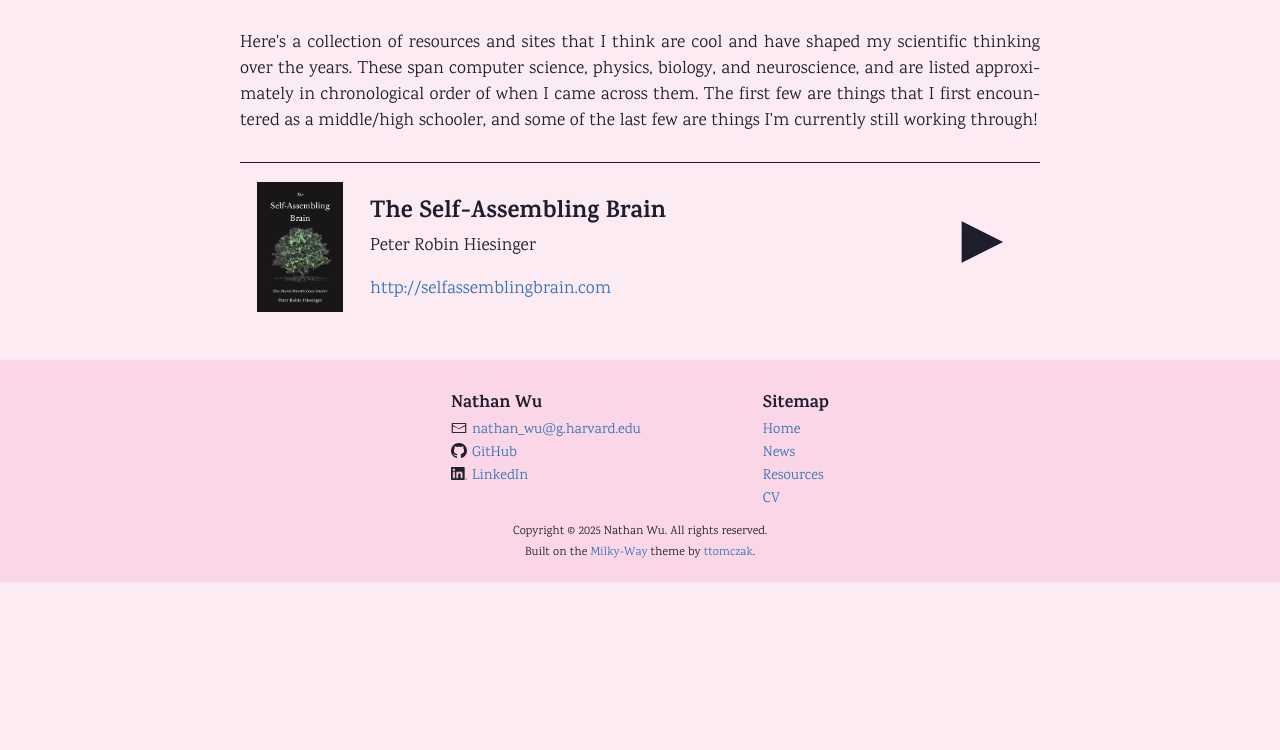
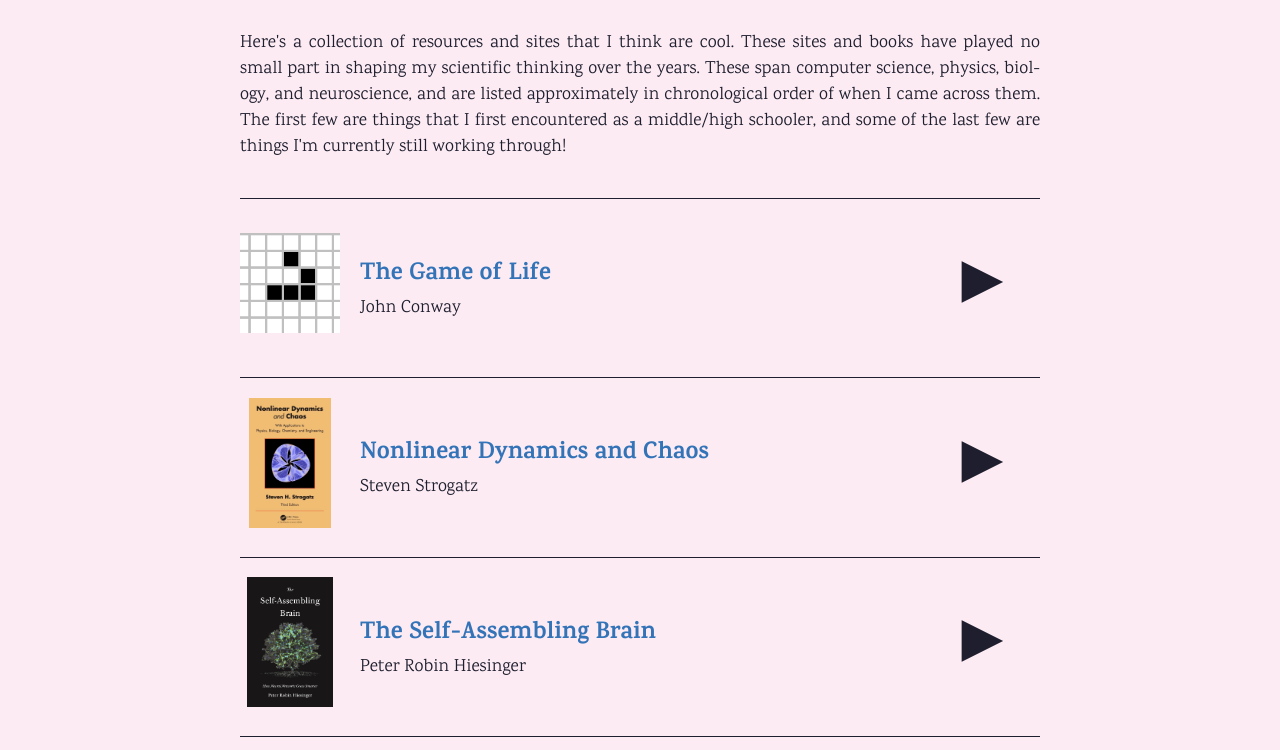
Before and after one commit to nathanhwu/nathanhwu.github.io, an Astro site: page /resources in a window 1280 px wide. Shown: the part 202-952 px from the top of the page. Before the commit the page ends 800 px from the top, so only its background shows below. Built offline with nearby package versions, Linux system fonts and the light colour scheme; Astro itself is replaced by a stand-in of ours.

Commit message:
expander button v1

```diff
--- a/public/styles/global.css
+++ b/public/styles/global.css
@@ -167,17 +167,23 @@ img {
   flex-direction: column;
 }
 
+.resource__unexpanded {
+  width:100%;
+  display: flex;
+  align-items: center;
+}
+
 .resource__row {
   width:100%;
   display: flex;
-  margin:10px 0;
   align-items: center;
+  flex-direction: row;
 }
 
 .resource__img {
-  width:120px;
+  width:100px;
   height:130px;
-  margin-right: 10px;
+  padding-right: 20px;
   object-fit: contain;
 }
 
@@ -198,7 +204,7 @@ img {
 
 .arrow {
   display: inline-block;
-  transition: transform 0.3s ease;
+  transition: transform 0.5s ease;
 }
 
 .arrow.expanded {
@@ -207,17 +213,17 @@ img {
 
 .resource__description >p {
   margin:0;
+  margin-top: 10px;
 }
 .expander-content {
   max-height:0;
   overflow: hidden;
   margin:0;
-  transition: max-height 0.3s ease, margin 0.3s ease;
+  transition: max-height 0.5s;
 }
 
 .expander-content.show {
-  max-height:500px;
-  margin: 10px 0;
+  max-height: 200px;
 }
 
 /* Button */
@@ -269,8 +275,8 @@ hr {
   height: 0.5px;
   border:none;
   margin: 0;
-  margin-top: 10px;
-  margin-bottom: 10px;
+  margin-top: 20px;
+  margin-bottom: 20px;
   background-color: var(--text);
 }
 
@@ -468,7 +474,7 @@ hr {
 /* Media Query */
 @media only screen and (max-width: 700px) {
   body {
-    min-width: 400px;
+    min-width: 360px;
   }
 
   h1, h2 {
@@ -522,11 +528,26 @@ hr {
     font-size: 40px;
     margin-right: 20px;
   }
+
+  .expander-content.show {
+    max-height: 500px;
+  }
 }
 
 
 @media only screen and (max-width: 500px) {
   .resource__img {
-    display: none;
+    padding:0;
+    height:auto;
+    width:auto;
+    max-width:80px;
+    max-height:100px;
+  }
+
+  .resource__unexpanded {
+    flex-direction: column;
+  }
+  .resource__title{
+    font-size: 1.2rem;
   }
 }
--- a/src/components/Resource.astro
+++ b/src/components/Resource.astro
@@ -11,7 +11,8 @@ const {Content, headings} = await render(entry);
 ---
 <hr>
 <li class="resource expander-container">
-    <div class="resource__row">
+    <div class="resource__unexpanded">
+        <div>
             <img
                 class="resource__img"
                 src={entry.data.image.url}
@@ -20,18 +21,22 @@ const {Content, headings} = await render(entry);
                 loading="lazy"
                 decoding="async"
             />
+        </div>
+        <div class="resource__row">
             <div class="resource__info">
+                <a href={entry.data.link} target="_blank">
                     <h3 class="resource__title">
                     {entry.data.title}
                     </h3>
-            <p>
+                </a>
+
                 {entry.data.author}
-            </p>
-            <a href={entry.data.link} target="_blank">{entry.data.link} </a>
+
             </div>
 
-        <div class="expander-button" onclick="toggleExpander(this)">
+            <div class="expander-button">
                 <span class="arrow">&#9654;</span>
+            </div>
         </div>
     </div>
     <div class="resource__description expander-content">
--- a/src/content.config.ts
+++ b/src/content.config.ts
@@ -4,6 +4,7 @@ import { glob } from 'astro/loaders';
 const resourcesCollection = defineCollection({
   loader: glob({ pattern: '**/[^_]*.{md,mdx}', base: "./src/content/resources" }),
   schema: z.object({
+    sortIndex: z.number(),
     title: z.string(),
     author: z.string(),
     link:z.string(),
--- /dev/null
+++ b/src/content/resources/1-conway.md
@@ -0,0 +1,11 @@
+---
+sortIndex: 0
+title: The Game of Life
+author: John Conway
+link: https://playgameoflife.com
+image:
+    url: '/images/gameoflife.gif'
+    alt: The Game of Life
+---
+
+Description coming soon!
--- a/src/content/resources/1-hiesinger.md
+++ /dev/null
@@ -1,10 +0,0 @@
----
-title: 'The Self-Assembling Brain'
-author: Peter Robin Hiesinger
-link: http://selfassemblingbrain.com
-image:
-    url: '/images/hiesinger.jpg'
-    alt: 'Post Thumbnail'
----
-
-This book has helped me fill in some of the gaps between the seemingly-disparate studies of development, evolution, neuroscience, and AI. I've often wondered whether trying to combine all of these in my own research would be too daunting of a task; Dr. Hiesinger, a professor at Freie Universität Berlin, effectively brings all of these topics together, allowing me to contextualize my questions in the history of the field and in current research.
--- /dev/null
+++ b/src/content/resources/100-hiesinger.md
@@ -0,0 +1,11 @@
+---
+sortIndex: 100
+title: 'The Self-Assembling Brain'
+author: Peter Robin Hiesinger
+link: http://selfassemblingbrain.com
+image:
+    url: '/images/hiesinger.jpg'
+    alt: 'The Self-Assembling Brain'
+---
+
+This book fills in the gaps between the seemingly disparate studies of development, evolution, neuroscience, and AI. I've often wondered whether trying to combine all of these in my own research would be too daunting of a task; Dr. Hiesinger, a professor at Freie Universität Berlin, effectively brings all of these topics together. Reading this book has allowed me to contextualize my own questions in the history of the field and in current research.
--- /dev/null
+++ b/src/content/resources/99-strogatz.md
@@ -0,0 +1,11 @@
+---
+sortIndex: 99
+title: 'Nonlinear Dynamics and Chaos'
+author: Steven Strogatz
+link: https://www.stevenstrogatz.com/books/nonlinear-dynamics-and-chaos-with-applications-to-physics-biology-chemistry-and-engineering
+image:
+    url: '/images/strogatz.jpg'
+    alt: 'Nonlinear Dynamics and Chaos'
+---
+
+[YouTube playlist](https://www.youtube.com/playlist?list=PLbN57C5Zdl6j_qJA-pARJnKsmROzPnO9V)
--- /dev/null
+++ b/src/content/resources/santa_fe.md
@@ -0,0 +1,11 @@
+---
+sortIndex: 100
+title: 'The Self-Assembling Brain'
+author: Santa Fe Institute
+link: https://www.santafe.edu
+image:
+    url: '/images/hiesinger.jpg'
+    alt: 'The Self-Assembling Brain'
+---
+
+This book fills in the gaps between the seemingly disparate studies of development, evolution, neuroscience, and AI. I've often wondered whether trying to combine all of these in my own research would be too daunting of a task; Dr. Hiesinger, a professor at Freie Universität Berlin, effectively brings all of these topics together. Reading this book has allowed me to contextualize my own questions in the history of the field and in current research.
--- /dev/null
+++ b/src/content/resources/uvm.md
@@ -0,0 +1,17 @@
+---
+sortIndex: 100
+title: 'The Self-Assembling Brain'
+author: Unversity of Vermont
+link: https://vermontcomplexsystems.org/
+image:
+    url: '/images/hiesinger.jpg'
+    alt: 'The Self-Assembling Brain'
+---
+
+This book fills in the gaps between the seemingly disparate studies of development, evolution, neuroscience, and AI. I've often wondered whether trying to combine all of these in my own research would be too daunting of a task; Dr. Hiesinger, a professor at Freie Universität Berlin, effectively brings all of these topics together. Reading this book has allowed me to contextualize my own questions in the history of the field and in current research.
+
+
+
+
+
+https://distill.pub/2020/growing-ca/
--- a/src/pages/resources.astro
+++ b/src/pages/resources.astro
@@ -4,15 +4,14 @@ import { getCollection, render} from "astro:content";
 import Resource from "../components/Resource.astro";
 import Layout from '../layouts/Layout.astro';
 const pageTitle = "Resources | Nathan Wu";
-
-const allPosts = await getCollection("posts");
 const allResources = await getCollection("resources");
 
+allResources.sort((a, b) => -1 * (b.data.sortIndex - a.data.sortIndex));
 ---
 <Layout pageTitle={pageTitle}>
     <h2>Resources</h2>
     <p>
-        Here's a collection of resources and sites that I think are cool and have shaped my scientific thinking over the years.
+        Here's a collection of resources and sites that I think are cool. These sites and books have played no small part in shaping my scientific thinking over the years.
         These span computer science, physics, biology, and neuroscience, and are listed approximately in chronological order of when I came across them.
         The first few are things that I first encountered as a middle/high schooler, and some of the last few are things I'm currently still working through!
     </p>
```
Also changed, not shown: milkyway-lighthouse-score.svg (deleted), public/images/gameoflife.gif (added), public/images/neural_cellular_automata.png (added), public/images/santa_fe.jpg (added), public/images/strogatz.jpg (added), public/images/uvm_complex_systems.jpg (added). Lines whose indentation alone changed are shown as unchanged.
